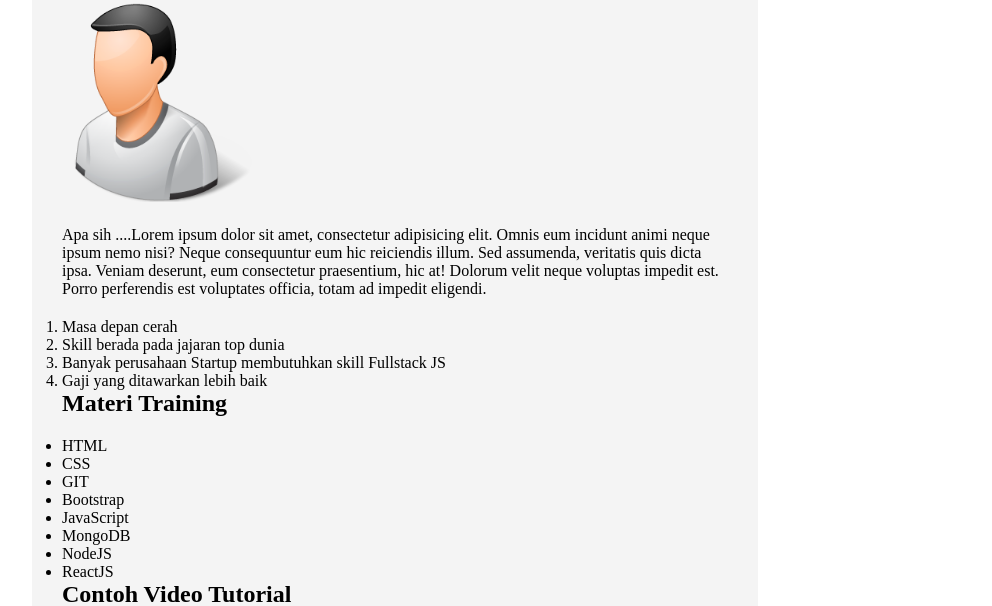
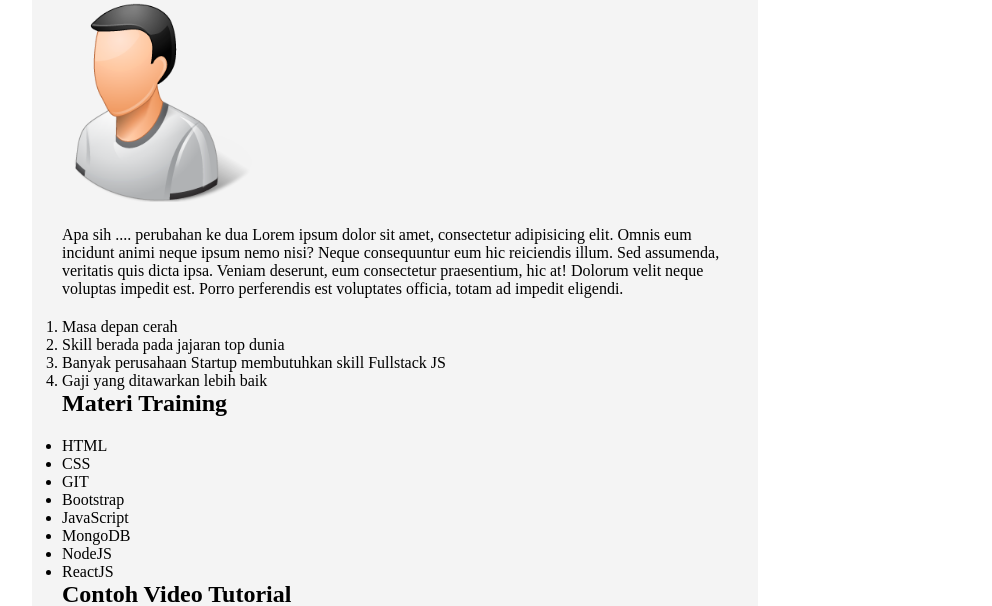
Before and after one commit to vanbumi/project-html-blog, a plain HTML site: page index.html in a window 1280 px wide. Shown: the part 1503-2109 px from the top of the page, without its empty margins (96-1088 px from the left). Drawn offline with Linux system fonts and the light colour scheme.

Commit message:
penasaran mau update lagi

```diff
--- a/index.html
+++ b/index.html
@@ -48,7 +48,7 @@
 				<img src="images/person.png" alt="img-person" width="30%">
 
 				<p class="main-text">
-					Apa sih ....Lorem ipsum dolor sit amet, consectetur adipisicing elit. Omnis eum incidunt animi neque ipsum nemo nisi? Neque consequuntur eum hic reiciendis illum. Sed assumenda, veritatis quis dicta ipsa. Veniam deserunt, eum consectetur praesentium, hic at! Dolorum velit neque voluptas impedit est. Porro perferendis est voluptates officia, totam ad impedit eligendi.
+					Apa sih .... perubahan ke dua Lorem ipsum dolor sit amet, consectetur adipisicing elit. Omnis eum incidunt animi neque ipsum nemo nisi? Neque consequuntur eum hic reiciendis illum. Sed assumenda, veritatis quis dicta ipsa. Veniam deserunt, eum consectetur praesentium, hic at! Dolorum velit neque voluptas impedit est. Porro perferendis est voluptates officia, totam ad impedit eligendi.
 				</p>
 
 				<ol>
```
